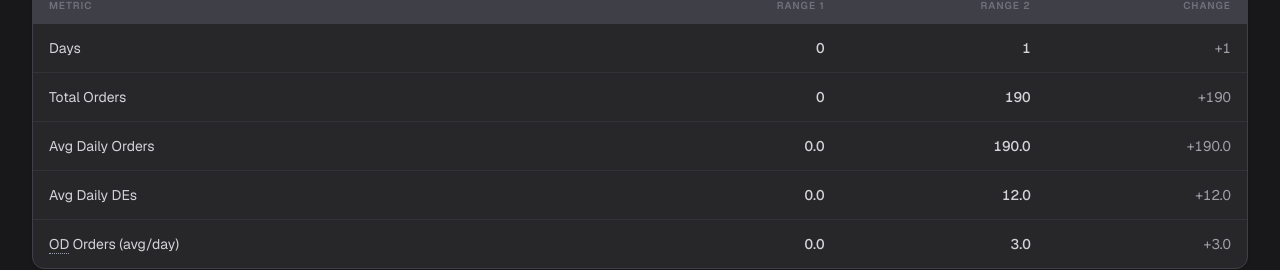
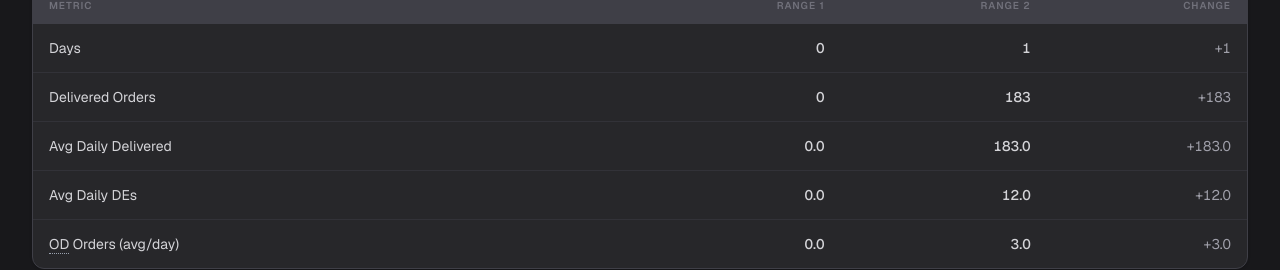
Before and after one commit to hari-licious/licious-reports, a Next.js app: page /autobatching in a window 1280 px wide. Shown: the part 431-701 px from the top of the page. Built offline with nearby package versions, Linux system fonts and the light colour scheme.

Commit message:
fix: show delivered orders instead of total OEF orders in comparability section

```diff
--- a/components/autobatching/Dashboard.tsx
+++ b/components/autobatching/Dashboard.tsx
@@ -1435,8 +1435,8 @@ export default function Dashboard({ hubList, days, allDelayReasons, allGenerated
             <SectionHeader>Comparability</SectionHeader>
             <ComparisonTable rows={[
               { label: "Days",                pre: preAgg.num_days,              post: postAgg.num_days,              neutral: true, decimals: 0 },
-              { label: "Total Orders",        pre: preAgg.total_orders_sum,      post: postAgg.total_orders_sum,      neutral: true, decimals: 0 },
-              { label: "Avg Daily Orders",    pre: preAgg.avg_daily_orders,      post: postAgg.avg_daily_orders,      neutral: true, decimals: 1, warn: ordersWarn },
+              { label: "Delivered Orders",     pre: preAgg.overall_with_rdl_count + preAgg.p3_delivered_count,   post: postAgg.overall_with_rdl_count + postAgg.p3_delivered_count,   neutral: true, decimals: 0 },
+              { label: "Avg Daily Delivered", pre: preAgg.num_days > 0 ? (preAgg.overall_with_rdl_count + preAgg.p3_delivered_count) / preAgg.num_days : 0, post: postAgg.num_days > 0 ? (postAgg.overall_with_rdl_count + postAgg.p3_delivered_count) / postAgg.num_days : 0, neutral: true, decimals: 1, warn: ordersWarn },
               { label: "Avg Daily DEs",       pre: preAgg.avg_daily_riders,      post: postAgg.avg_daily_riders,      neutral: true, decimals: 1, warn: ridersWarn },
               { label: <><Abbr tip="On-Demand: orders fulfilled by 3P fleet (Shadowfax, Pidge, etc.)" align="left">OD</Abbr> Orders (avg/day)</>, pre: preAgg.avg_daily_3p_orders, post: postAgg.avg_daily_3p_orders, neutral: true, decimals: 1 },
             ]} />
```
